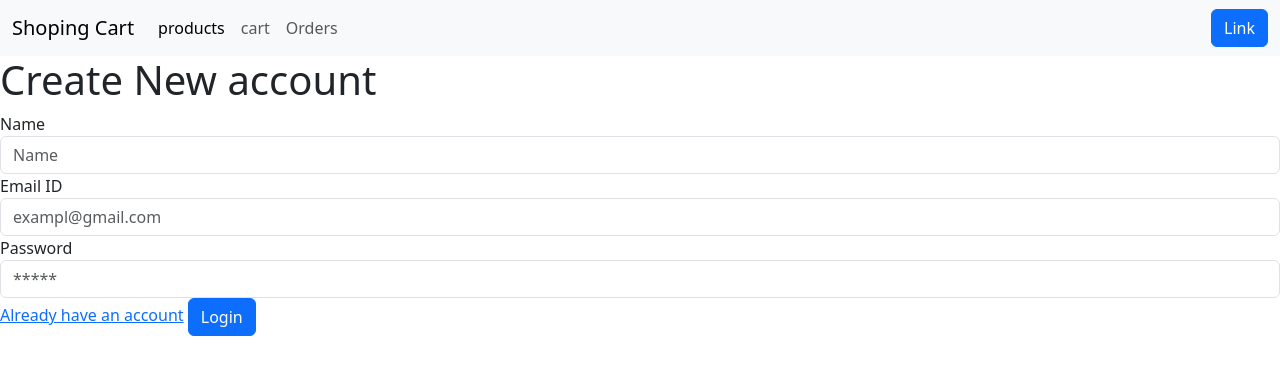
After one commit to abhishek-v-gopal/ecommerceproject, a Node server app: page /signup in a window 1280 px wide. The commit adds this page. Shown: the top 375 px of the page. Run offline with Node 20, Linux system fonts and the light colour scheme; some libraries are stand-ins or nearby versions.

Commit message:
after a break  continuing

```diff
--- a/config/collection.js
+++ b/config/collection.js
@@ -1,3 +1,4 @@
 module.exports={
-    PRODUCT_COLLECTION:'product'
+    PRODUCT_COLLECTION:'product',
+    USER_COLLECTION:'user'
 }
--- /dev/null
+++ b/helpers/user-helpers.js
@@ -0,0 +1,14 @@
+var db=require('../config/connection')
+var collection=require('../config/collection')
+const bcrypt=require('bcrypt')
+module.exports={
+    doSignup: (userData)=>{
+        return new Promise(async(resolve,reject)=>{
+            userData.Password=await bcrypt.hash(userData.Password,10)
+            db.collection(collection.USER_COLLECTION).insertOne(userData).then(()=>{
+                resolve(data)
+            })
+        })
+
+    }
+}
--- a/package.json
+++ b/package.json
@@ -6,6 +6,7 @@
     "start": "nodemon ./bin/www"
   },
   "dependencies": {
+    "bcrypt": "^5.1.1",
     "cookie-parser": "~1.4.4",
     "debug": "~2.6.9",
     "dotenv": "^16.3.1",
--- a/routes/users.js
+++ b/routes/users.js
@@ -2,6 +2,8 @@ var express = require('express');
 var router = express.Router();
 // var productHelper=require('../helpers/product-helpers')
 const productHelpers = require('../helpers/product-helpers');
+const userHelper=require('../helpers/user-helpers');
+const { response } = require('../app');
 
 
 /* GET home page. */
@@ -12,5 +14,15 @@ router.get('/', function(req, res, next) {
   })
 
 });
-
+router.get('login',(req,res)=>{
+  res.render('users/login')
+})
+router.get('/signup',(req,res)=>{
+  res.render('users/signup')
+})
+router.post('/signup',(req,res)=>{
+  userHelper.doSignup(req.body).then((response)=>{
+    console.log(response)
+  })
+ })
 module.exports = router;
--- a/views/partials/user-head.hbs
+++ b/views/partials/user-head.hbs
@@ -19,16 +19,7 @@
       </ul>
 
       {{!-- account section --}}
- <div class="dropdown">
-  <button class="btn btn-secondary dropdown-toggle" type="button" id="dropdownMenuButton" data-toggle="dropdown" aria-haspopup="true" aria-expanded="false">
-    Dropdown button
-  </button>
-  <div class="dropdown-menu" aria-labelledby="dropdownMenuButton">
-    <a class="dropdown-item" href="#">Action</a>
-    <a class="dropdown-item" href="#">Another action</a>
-    <a class="dropdown-item" href="#">Something else here</a>
-  </div>
-</div>
+ <a class="btn btn-primary" href="/login" role="button">Link</a>
 
     </div>
   </div>
--- /dev/null
+++ b/views/users/signup.hbs
@@ -0,0 +1,17 @@
+<form action="/signup" method="post">
+    <h1>Create New account</h1>
+  <div class="form-group">
+    <label for="formGroupExampleInput">Name</label>
+    <input type="text" class="form-control" id="formGroupExampleInput" placeholder="Name">
+  </div>
+  <div class="form-group">
+    <label for="formGroupExampleInput">Email ID</label>
+    <input type="text" class="form-control" id="formGroupExampleInput" placeholder="exampl@gmail.com">
+  </div>
+  <div class="form-group">
+    <label for="formGroupExampleInput2">Password</label>
+    <input type="text" class="form-control" id="formGroupExampleInput2" placeholder="*****">
+  </div>
+  <a href="/signup">Already have an account</a>
+   <button type="submit" class="btn btn-primary">Login</button>
+</form>
```
Also changed, not shown: views/users/login.hbs (added, +16 -0 lines), 3 other files.
